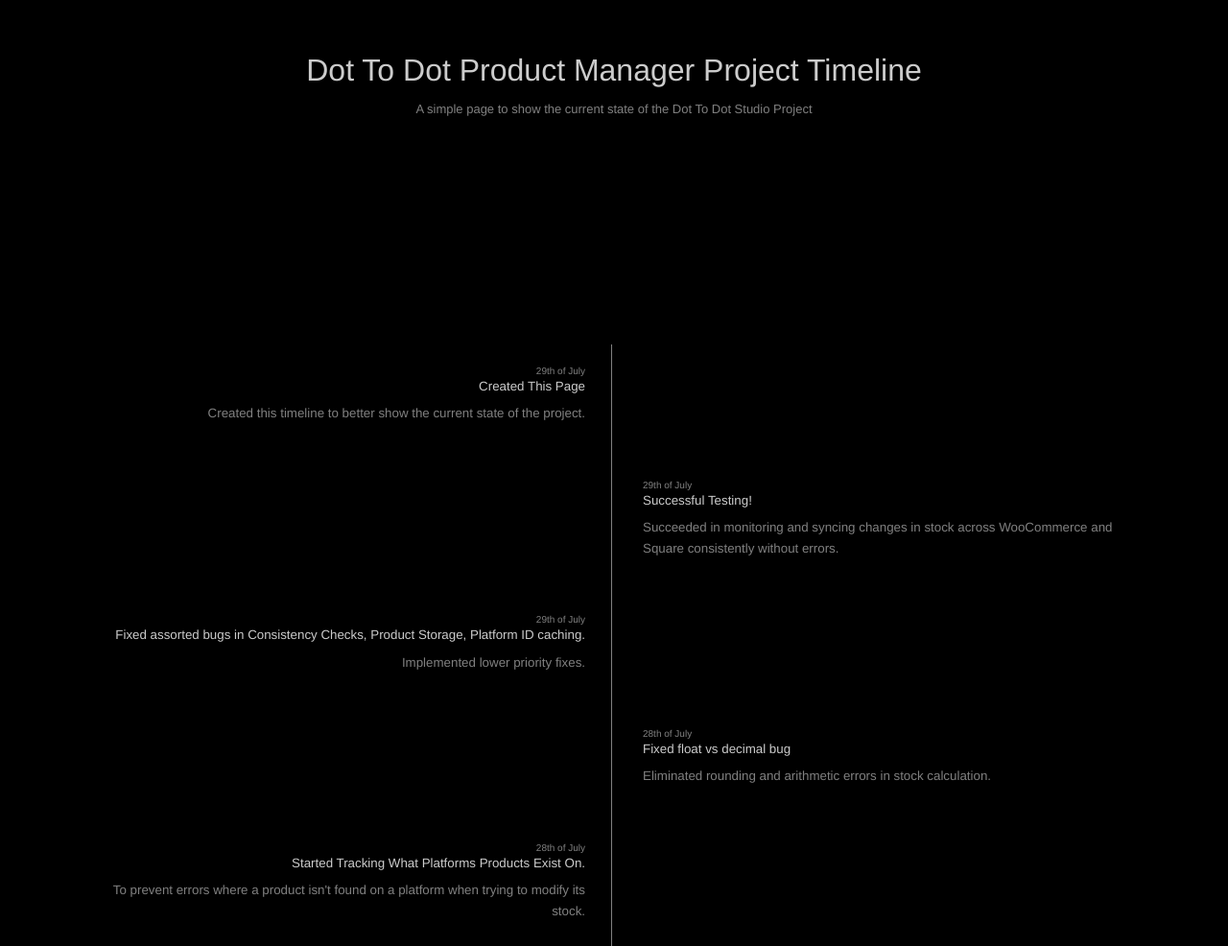
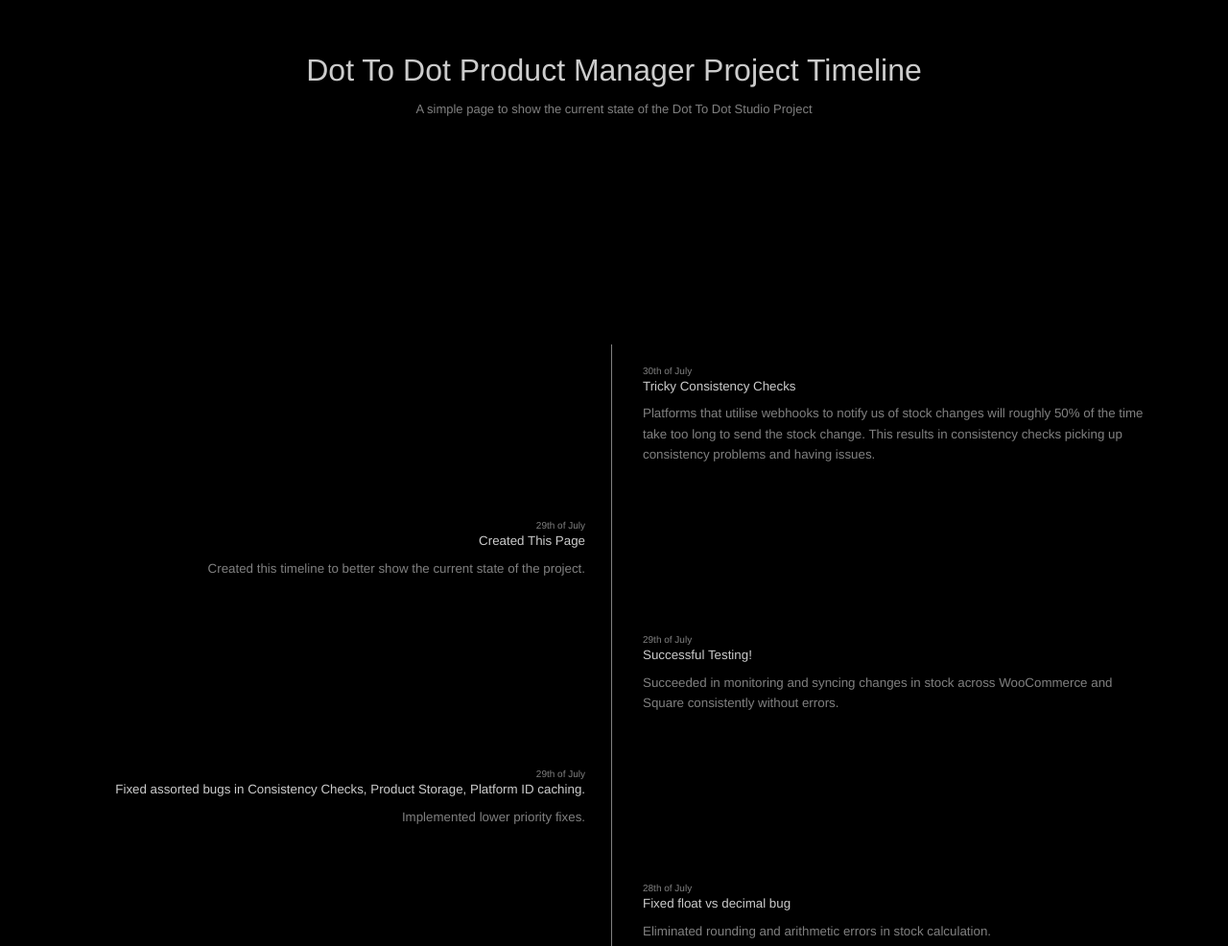
Before and after one commit to vyrzdev/vyrzdev.github.io, a plain HTML site: page index.html in a window 1280 px wide. Shown: the part 114-1100 px from the top of the page at 96% size. Drawn offline with nearby package versions, Linux system fonts and the light colour scheme; a script that the page names is missing.

Commit message:
Added latest status

```diff
--- a/index.html
+++ b/index.html
@@ -160,6 +160,16 @@
     </div>
     <div class="box right">
         <div class="timeline">
+            <div class="container rule-right">
+                <div class="content">
+                    <span class="date">30th of July</span>
+                    <h1>Tricky Consistency Checks</h1>
+                    <p>
+                        Platforms that utilise webhooks to notify us of stock changes will roughly 50% of the time take too long to
+                        send the stock change. This results in consistency checks picking up consistency problems and having issues.
+                    </p>
+                </div>
+            </div>
             <div class="container rule-left">
                 <div class="content">
                     <span class="date">29th of July</span>
```
